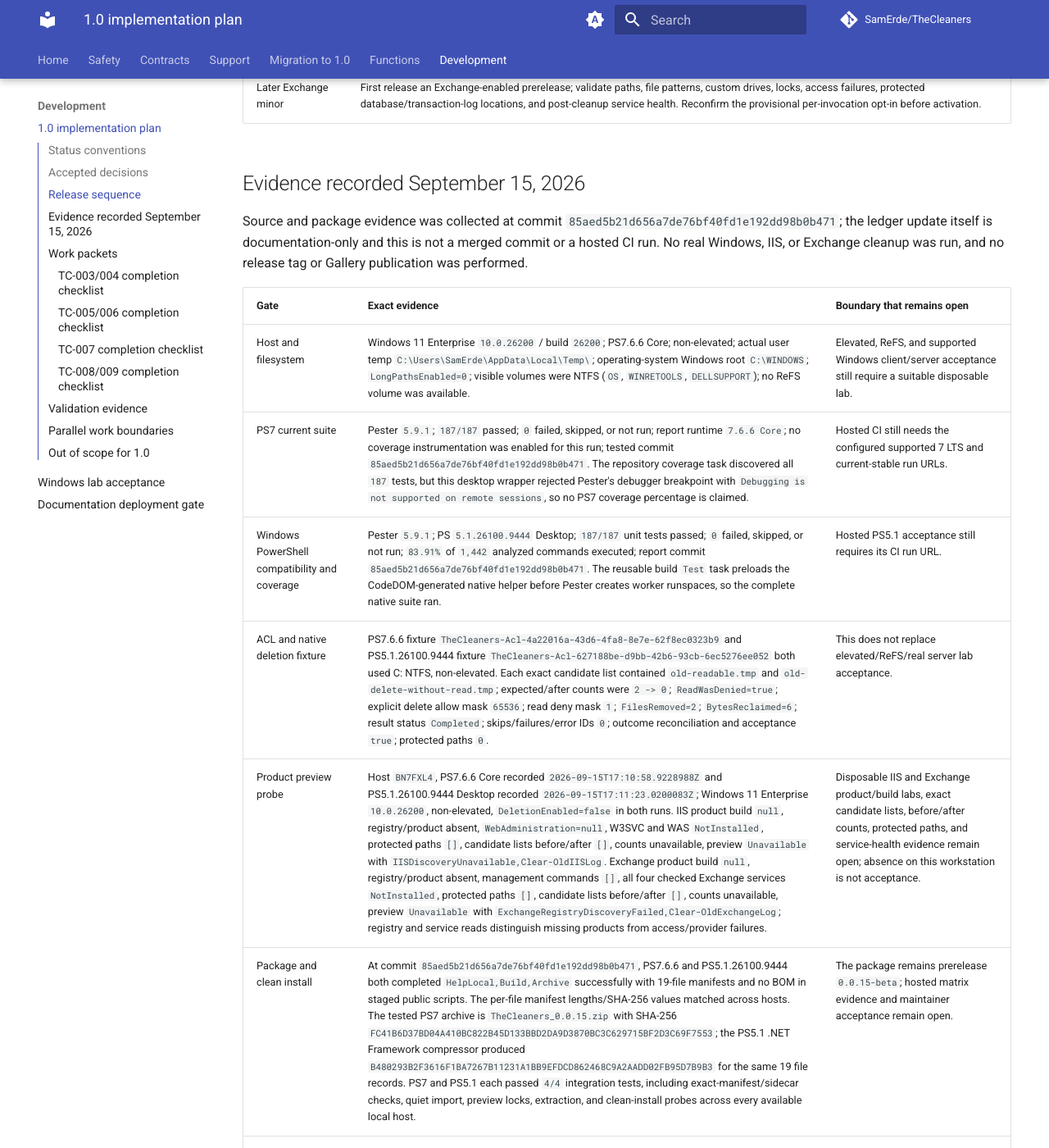
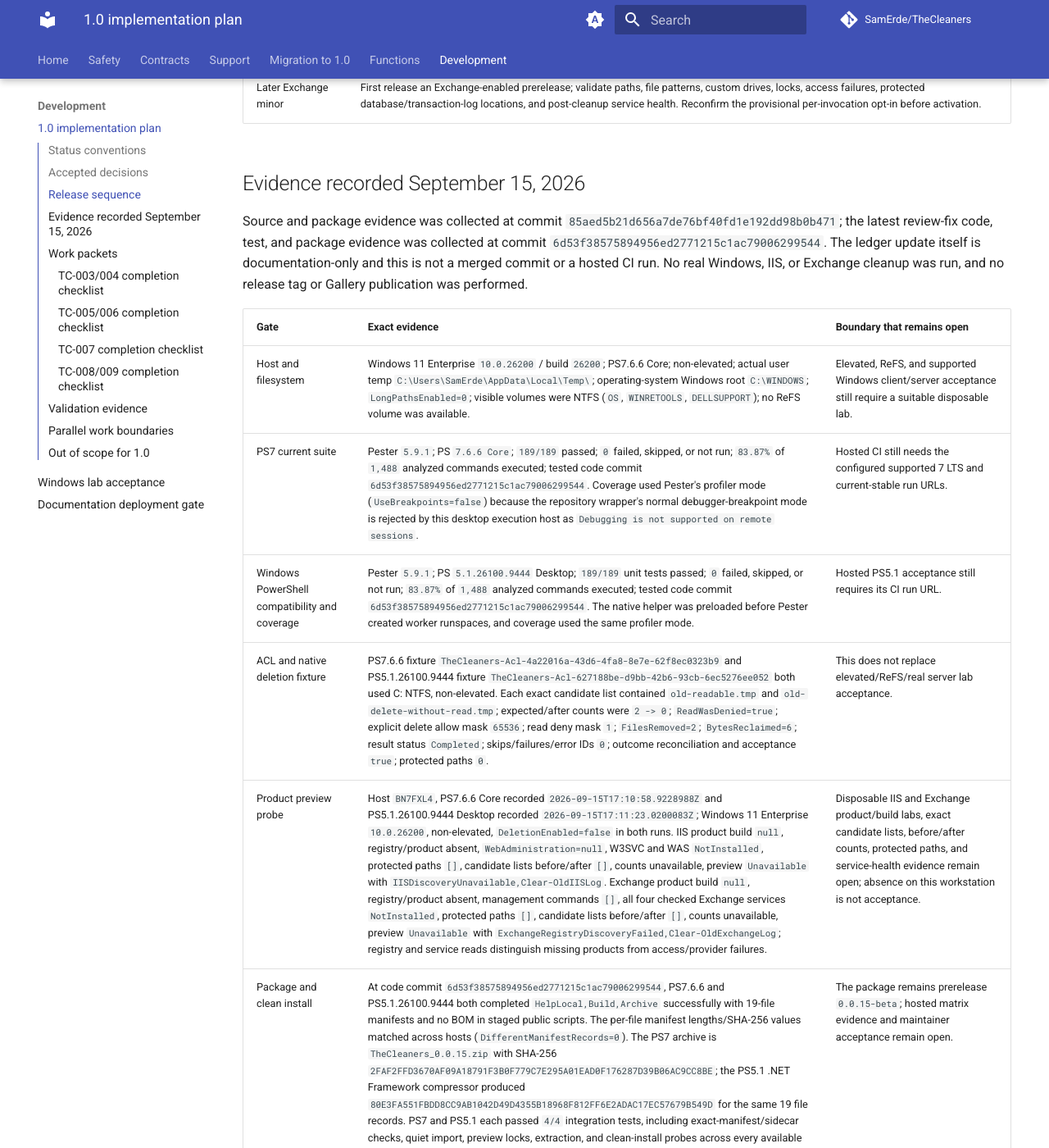
Before and after one commit to SamErde/TheCleaners, an MkDocs documentation site: the page built from docs/release-plan-1.0.md, in a window 1280 px wide and 1400 px high, scrolled down 1432 px. Shown: the whole window at 82% size. Built offline with MkDocs 1.6.1 and Material for MkDocs 9.7.7, drawn with Linux system fonts in a browser that asks for light colours; comment, search, counter and statistics services are not loaded; some of the changed text lies outside the part shown.

Commit message:
docs: record skipped-candidate review evidence

```diff
--- a/docs/release-plan-1.0.md
+++ b/docs/release-plan-1.0.md
@@ -31,16 +31,16 @@ The manifest stays on the current prerelease version during this packet. No comm
 
 ## Evidence recorded September 15, 2026
 
-Source and package evidence was collected at commit `85aed5b21d656a7de76bf40fd1e192dd98b0b471`; the ledger update itself is documentation-only and this is not a merged commit or a hosted CI run. No real Windows, IIS, or Exchange cleanup was run, and no release tag or Gallery publication was performed.
+Source and package evidence was collected at commit `85aed5b21d656a7de76bf40fd1e192dd98b0b471`; the latest review-fix code, test, and package evidence was collected at commit `6d53f38575894956ed2771215c1ac79006299544`. The ledger update itself is documentation-only and this is not a merged commit or a hosted CI run. No real Windows, IIS, or Exchange cleanup was run, and no release tag or Gallery publication was performed.
 
 | Gate | Exact evidence | Boundary that remains open |
 | --- | --- | --- |
 | Host and filesystem | Windows 11 Enterprise `10.0.26200` / build `26200`; PS7.6.6 Core; non-elevated; actual user temp `C:\Users\SamErde\AppData\Local\Temp\`; operating-system Windows root `C:\WINDOWS`; `LongPathsEnabled=0`; visible volumes were NTFS (`OS`, `WINRETOOLS`, `DELLSUPPORT`); no ReFS volume was available. | Elevated, ReFS, and supported Windows client/server acceptance still require a suitable disposable lab. |
-| PS7 current suite | Pester `5.9.1`; `187/187` passed; `0` failed, skipped, or not run; report runtime `7.6.6 Core`; no coverage instrumentation was enabled for this run; tested commit `85aed5b21d656a7de76bf40fd1e192dd98b0b471`. The repository coverage task discovered all `187` tests, but this desktop wrapper rejected Pester's debugger breakpoint with `Debugging is not supported on remote sessions`, so no PS7 coverage percentage is claimed. | Hosted CI still needs the configured supported 7 LTS and current-stable run URLs. |
-| Windows PowerShell compatibility and coverage | Pester `5.9.1`; PS `5.1.26100.9444` Desktop; `187/187` unit tests passed; `0` failed, skipped, or not run; `83.91%` of `1,442` analyzed commands executed; report commit `85aed5b21d656a7de76bf40fd1e192dd98b0b471`. The reusable build `Test` task preloads the CodeDOM-generated native helper before Pester creates worker runspaces, so the complete native suite ran. | Hosted PS5.1 acceptance still requires its CI run URL. |
+| PS7 current suite | Pester `5.9.1`; PS `7.6.6 Core`; `189/189` passed; `0` failed, skipped, or not run; `83.87%` of `1,488` analyzed commands executed; tested code commit `6d53f38575894956ed2771215c1ac79006299544`. Coverage used Pester's profiler mode (`UseBreakpoints=false`) because the repository wrapper's normal debugger-breakpoint mode is rejected by this desktop execution host as `Debugging is not supported on remote sessions`. | Hosted CI still needs the configured supported 7 LTS and current-stable run URLs. |
+| Windows PowerShell compatibility and coverage | Pester `5.9.1`; PS `5.1.26100.9444` Desktop; `189/189` unit tests passed; `0` failed, skipped, or not run; `83.87%` of `1,488` analyzed commands executed; tested code commit `6d53f38575894956ed2771215c1ac79006299544`. The native helper was preloaded before Pester created worker runspaces, and coverage used the same profiler mode. | Hosted PS5.1 acceptance still requires its CI run URL. |
 | ACL and native deletion fixture | PS7.6.6 fixture `TheCleaners-Acl-4a22016a-43d6-4fa8-8e7e-62f8ec0323b9` and PS5.1.26100.9444 fixture `TheCleaners-Acl-627188be-d9bb-42b6-93cb-6ec5276ee052` both used C: NTFS, non-elevated. Each exact candidate list contained `old-readable.tmp` and `old-delete-without-read.tmp`; expected/after counts were `2 -> 0`; `ReadWasDenied=true`; explicit delete allow mask `65536`; read deny mask `1`; `FilesRemoved=2`; `BytesReclaimed=6`; result status `Completed`; skips/failures/error IDs `0`; outcome reconciliation and acceptance `true`; protected paths `0`. | This does not replace elevated/ReFS/real server lab acceptance. |
 | Product preview probe | Host `BN7FXL4`, PS7.6.6 Core recorded `2026-09-15T17:10:58.9228988Z` and PS5.1.26100.9444 Desktop recorded `2026-09-15T17:11:23.0200083Z`; Windows 11 Enterprise `10.0.26200`, non-elevated, `DeletionEnabled=false` in both runs. IIS product build `null`, registry/product absent, `WebAdministration=null`, W3SVC and WAS `NotInstalled`, protected paths `[]`, candidate lists before/after `[]`, counts unavailable, preview `Unavailable` with `IISDiscoveryUnavailable,Clear-OldIISLog`. Exchange product build `null`, registry/product absent, management commands `[]`, all four checked Exchange services `NotInstalled`, protected paths `[]`, candidate lists before/after `[]`, counts unavailable, preview `Unavailable` with `ExchangeRegistryDiscoveryFailed,Clear-OldExchangeLog`; registry and service reads distinguish missing products from access/provider failures. | Disposable IIS and Exchange product/build labs, exact candidate lists, before/after counts, protected paths, and service-health evidence remain open; absence on this workstation is not acceptance. |
-| Package and clean install | At commit `85aed5b21d656a7de76bf40fd1e192dd98b0b471`, PS7.6.6 and PS5.1.26100.9444 both completed `HelpLocal,Build,Archive` successfully with 19-file manifests and no BOM in staged public scripts. The per-file manifest lengths/SHA-256 values matched across hosts. The tested PS7 archive is `TheCleaners_0.0.15.zip` with SHA-256 `FC41B6D37BD04A410BC822B45D133BBD2DA9D3870BC3C629715BF2D3C69F7553`; the PS5.1 .NET Framework compressor produced `B480293B2F3616F1BA7267B11231A1BB9EFDCD862468C9A2AADD02FB95D7B9B3` for the same 19 file records. PS7 and PS5.1 each passed `4/4` integration tests, including exact-manifest/sidecar checks, quiet import, preview locks, extraction, and clean-install probes across every available local host. | The package remains prerelease `0.0.15-beta`; hosted matrix evidence and maintainer acceptance remain open. |
+| Package and clean install | At code commit `6d53f38575894956ed2771215c1ac79006299544`, PS7.6.6 and PS5.1.26100.9444 both completed `HelpLocal,Build,Archive` successfully with 19-file manifests and no BOM in staged public scripts. The per-file manifest lengths/SHA-256 values matched across hosts (`DifferentManifestRecords=0`). The PS7 archive is `TheCleaners_0.0.15.zip` with SHA-256 `2FAF2FFD3670AF09A18791F3B0F779C7E295A01EAD0F176287D39B06AC9CC8BE`; the PS5.1 .NET Framework compressor produced `80E3FA551FBDD8CC9AB1042D49D4355B18968F812FF6E2ADAC17EC57679B549D` for the same 19 file records. PS7 and PS5.1 each passed `4/4` integration tests, including exact-manifest/sidecar checks, quiet import, preview locks, extraction, and clean-install probes across every available local host. | The package remains prerelease `0.0.15-beta`; hosted matrix evidence and maintainer acceptance remain open. |
 | Documentation and deployment | `mkdocs build --strict` passed locally. `https://day3bits.com/TheCleaners` redirects to `https://day3bits.com/TheCleaners/` with HTTP 200; the canonical lowercase `https://day3bits.com/thecleaners/` returned HTTP 404. | Lowercase deployment and redirect correction require the site owner; no external deployment was changed in this session. |
 
 ## Work packets
@@ -50,7 +50,7 @@ Source and package evidence was collected at commit `85aed5b21d656a7de76bf40fd1e
 | TC-001 | Behavioral contracts, support matrix, maturity policy, migration notes, and release ledger | Implemented in draft in PR #31; command contracts and support/maturity documentation are present. Exact product/runtime evidence remains open. |
 | TC-002 | Naming, compatibility aliases, deterministic loader, quiet import, removal of initialization scaffolding | Implemented in draft in PR #31; source and packaged import tests added. |
 | TC-003 | Public mutation ownership, shared result/error contracts, UTC semantics, path safety, removal of generic deletion wrapper | Draft implementation includes shared result/error contracts, owning-command mutation, native temp deletion, and wrapper/helper retirement. Local PS7/PS5.1 fixture evidence is recorded above; hosted cross-edition and adversarial acceptance remain open. |
-| TC-004 | Temp cleaners, opt-in directory pruning, WhatIf/Confirm, locked-file/race handling, privilege/root preflight | Draft implementation includes same-handle identity checks, ancestor handles held through mutation, skipped child handles retained through ancestor pruning, stable directory handles during mutation-enabled traversal, root preflight, lock/race fixtures, hard-link/reparse tests, actual-root/privilege checks, queued-directory replacement fail-closed handling, and ACL evidence. ReFS/elevated/server acceptance, interactive confirmation acceptance, and hosted CI remain open. |
+| TC-004 | Temp cleaners, opt-in directory pruning, WhatIf/Confirm, locked-file/race handling, privilege/root preflight | Draft implementation includes same-handle identity checks, ancestor handles held through mutation, skipped or failed candidates disqualifying their parent and ancestors before pruning, stable directory handles during mutation-enabled traversal, root preflight, lock/race fixtures, hard-link/reparse tests, actual-root/privilege checks, queued-directory replacement fail-closed handling, and ACL evidence. ReFS/elevated/server acceptance, interactive confirmation acceptance, and hosted CI remain open. |
 | TC-005 | IIS path discovery, environment expansion, per-format allowlist, deduplication, inline deletion, and server validation | Preview lock, read-only web and FTP discovery from separate configured roots, configured FTP logging-format propagation, fallback FTP-family classification, documented W3C `u_exYYMMDD.log` rollover matching, validated-root normalization/deduplication, protected-path checks, format allowlists, and dependency restoration are implemented in draft. The local probe recorded IIS absence only; product/version and server lab validation remain open; removal stays disabled. |
 | TC-006 | Exchange preview guard, experimental discovery, validated per-directory patterns, protected locations, and lab fixtures | Guard, IIS decoupling, fixed-root validation, per-directory filename/ETL patterns, and database/transaction-log protection are implemented in draft. The local probe recorded Exchange absence only; exact Exchange build matrix, lab fixtures, and service-health validation remain open. |
 | TC-007 | Typed stale-profile output, unknown LastUseTime, optional size, SID resolution, and command inventory | Typed read-only output, unknown-date handling, optional reparse-safe size with identity-checked ancestor and queued-directory handles/revalidation, best-effort SID resolution, and orphan-helper retirement are implemented in draft; Windows acceptance remains open. |
@@ -94,7 +94,7 @@ Source and package evidence was collected at commit `85aed5b21d656a7de76bf40fd1e
 - [x] Add a protected publishing environment and version/tag/prerelease checks; refuse duplicate Gallery versions in the publisher script.
 - [x] Add complete 5.1 plus supported 7 LTS/current package/install tests, not just source unit tests; local PS5.1/PS7.6.6 build, package, and install evidence is recorded above, while hosted 7 LTS/current and CI evidence remain open.
 - [x] Re-enable the ShouldProcess analyzer rule; no broad suppression is used in the draft source.
-- [x] Meet at least 80% overall coverage and explicitly test every safety-critical branch; local PS5.1 measured 83.91% of `1,442` analyzed commands with no skipped tests at `85aed5b`, while hosted CI and remaining unexecuted failure branches still require evidence.
+- [x] Meet at least 80% overall coverage and explicitly test every safety-critical branch; local PS7 and PS5.1 each measured `83.87%` of `1,488` analyzed commands with no skipped tests at `6d53f38`, while hosted CI and remaining unexecuted failure branches still require evidence.
 - [x] Retain machine-readable unit and integration reports, with failed/skipped counts and exact runtime versions in the draft build.
 - [x] Generate command references and external help from the source of truth; add drift checks and validate the documentation build strictly in CI.
 - [x] Update README, migration guide, changelog, support/security policy, contributing instructions, PR template, and agent instructions.
@@ -119,7 +119,8 @@ The following references identify the exact regression tests behind review-threa
 | Equivalent site/default/registry roots previewed once | `src/Tests/Unit/IISDiscoverySafety.Tests.ps1`: site variants, registry dot/trailing/alternate-separator cases, and a distinct-custom-root control. |
 | IIS FTP logging is discovered separately from web logging | `src/Tests/Unit/IISDiscoverySafety.Tests.ps1`: fresh-process FTP scenario and in-process `FTPSVC7` fixture verify the separate `ftpServer.logFile` root; the fresh-process scenario uses configured `IIS` format and an `inetsv01.log` candidate to verify format propagation. `src/Tests/Unit/PreviewAllowlist.Tests.ps1` covers `FTPSVC` and legacy `MSFTPSVC` service labels and accepts the documented W3C `u_exYYMMDD.log` rollover family while rejecting the invented `u_ft` family. |
 | Profile ancestors remain stable through queued size traversal | `src/Tests/Unit/ProfileOutput.Tests.ps1`: `holds profile ancestors while traversing queued directories` attempts a profile-root rename after a child is queued; the handle/revalidation boundary blocks or detects replacement before `SizeStatus=Available`, while each queued directory also carries and rechecks its discovery-time native identity. |
-| Skipped temp children remain protected during ancestor pruning | `src/Tests/Unit/CleanupBehavior.Tests.ps1`: `retains skipped child handles through ancestor pruning`, parameterized for both temp commands, adds a recent child file after discovery, verifies the child handle blocks a concurrent rename, and keeps the directly touched ancestor. |
+| Skipped temp children remain protected during ancestor pruning | `src/Tests/Unit/CleanupBehavior.Tests.ps1`: `does not prune ancestors after a child becomes non-empty`, parameterized for both temp commands, adds a recent child file after discovery, verifies the child handle blocks a concurrent rename, and keeps the directly touched ancestor. |
+| A concurrently disappeared planned candidate disqualifies pruning | `src/Tests/Unit/CleanupBehavior.Tests.ps1`: `does not prune a directory when another process removes a planned candidate`, parameterized for both temp commands, removes one planned sibling outside the cleaner after discovery, verifies the remaining candidate is removed, and keeps the now-empty parent and ancestors because not every planned child was removed by this invocation. |
 | Malformed IIS roots fail through the result contract | `src/Tests/Unit/PreviewCommandSafety.Tests.ps1`: `returns a structured failure for a malformed root before probing protection` verifies `\\?\GLOBALROOT\Device\...` returns `IISDiscoveryFailed` without invoking the protected-path probe. |
 | Fully qualified Windows path syntax enforced before resolution | `src/Tests/Unit/FullyQualifiedPathSafety.Tests.ps1`: drive-relative, root-relative, ordinary relative, provider, invalid `RootPath`, UNC, device, mixed-separator device, and extended-length syntax cases, plus valid drive/descendant and containment cases. |
 | Shared result and stable error contracts | `src/Tests/Unit/ResultContract.Tests.ps1`: documented cleanup fields, UTC normalization, stable fully qualified error ID, category, and target object. |
```
Also changed, not shown: other parts of docs/release-plan-1.0.md (+1 -1 lines).
